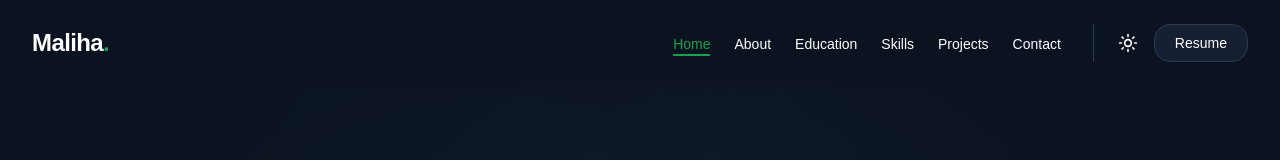
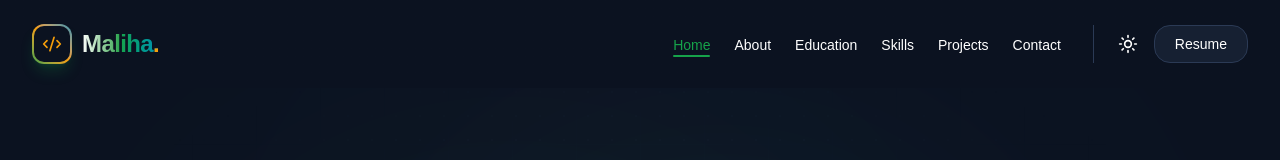
Before and after one commit to Maliha-Akter/portfolio, a Next.js app: page / in a window 1280 px wide. Shown: the top 160 px of the page. Built offline with nearby package versions, Linux system fonts and the light colour scheme.

Commit message:
Navbar logo design changed

```diff
--- a/src/components/Navbar.tsx
+++ b/src/components/Navbar.tsx
@@ -1,6 +1,6 @@
 "use client";
 import React, { useState, useEffect } from 'react';
-import { Menu, X, Moon, Sun } from 'lucide-react';
+import { Menu, X, Moon, Sun, Code2 } from 'lucide-react';
 import Link from 'next/link';
 
 // Moved outside component to prevent recreation on every render
@@ -67,9 +67,16 @@ const Navbar = () => {
       <div className="max-w-7xl mx-auto px-6 lg:px-8">
         <div className="flex items-center justify-between">
 
-          {/* Logo */}
-          <a href="#home" className="text-2xl font-bold text-[#16A34A] dark:text-white tracking-tight font-['Space_Grotesk',sans-serif]">
-            Maliha<span className="text-slate-800 dark:text-[#16A34A]">.</span>
+          {/* Attractive Logo */}
+          <a href="#home" className="group flex items-center gap-2.5 text-2xl font-bold tracking-tight font-['Space_Grotesk',sans-serif]">
+            <div className="relative flex items-center justify-center w-10 h-10 rounded-xl bg-gradient-to-tr from-[#16A34A] via-[#F59E0B] to-[#0891B2] p-[2px] shadow-lg shadow-[#16A34A]/20 transition-transform duration-300 group-hover:scale-105">
+              <div className="w-full h-full bg-white dark:bg-[#0B1220] rounded-[10px] flex items-center justify-center transition-colors">
+                <Code2 size={20} className="text-[#16A34A] dark:text-[#F59E0B] transition-transform duration-300 group-hover:rotate-12" />
+              </div>
+            </div>
+            <span className="bg-gradient-to-r from-slate-900 via-[#16A34A] to-slate-800 dark:from-white dark:via-[#16A34A] dark:to-[#0891B2] bg-clip-text text-transparent transition-all">
+              Maliha<span className="text-[#16A34A] dark:text-[#F59E0B] group-hover:animate-pulse">.</span>
+            </span>
           </a>
 
           {/* Desktop Navigation */}
```
